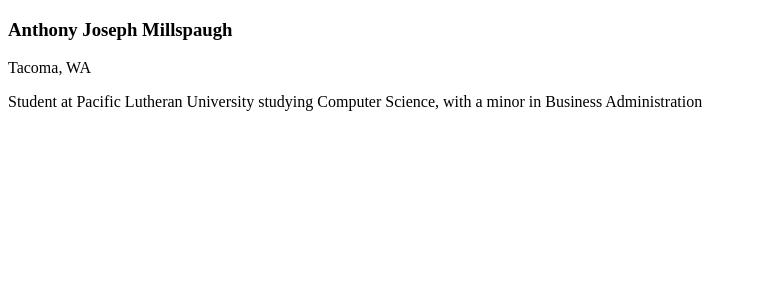
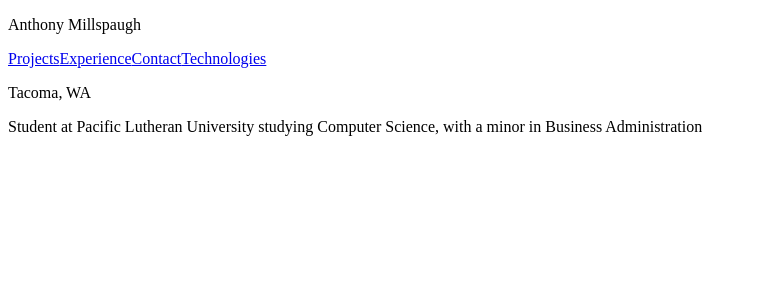
Before and after one commit to AnthonyJMillspaugh/portfolio-website, a React (Vite) app in the folder client/: page / in a window 1280 px wide. Shown: the top 300 px of the page, without its empty margins (0-757 px from the left). Built offline with nearby package versions, Linux system fonts and the light colour scheme.

Commit message:
started creating components and html text

```diff
--- a/client/src/App.jsx
+++ b/client/src/App.jsx
@@ -1,12 +1,14 @@
+import NavBar from './components/NavBar'
+
 function App() {
   return (
     <>
       <div className="header">
-          <h3>Anthony Joseph Millspaugh</h3>
+        <NavBar />
       </div>
       <div className="about">
-          <p className="located">Tacoma, WA</p>
-          <p>Student at Pacific Lutheran University studying Computer Science, with a minor in Business Administration</p>
+        <p className="location">Tacoma, WA</p>
+        <p className="occupation">Student at Pacific Lutheran University studying Computer Science, with a minor in Business Administration</p>
       </div>
     </>
   );
--- /dev/null
+++ b/client/src/components/NavBar.jsx
@@ -0,0 +1,16 @@
+function NavBar() {
+    return (
+        <header className="header">
+            <p className="name">Anthony Millspaugh</p>
+
+            <nav className="navbar">
+                <a href="#projects">Projects</a>
+                <a href="#experience">Experience</a>
+                <a href="#contact">Contact</a>
+                <a href="#technologies">Technologies</a>
+            </nav>
+        </header>
+    );
+}
+
+export default NavBar;
```
Also changed, not shown: client/src/NavBar.jsx (deleted). Lines whose indentation alone changed are shown as unchanged.
